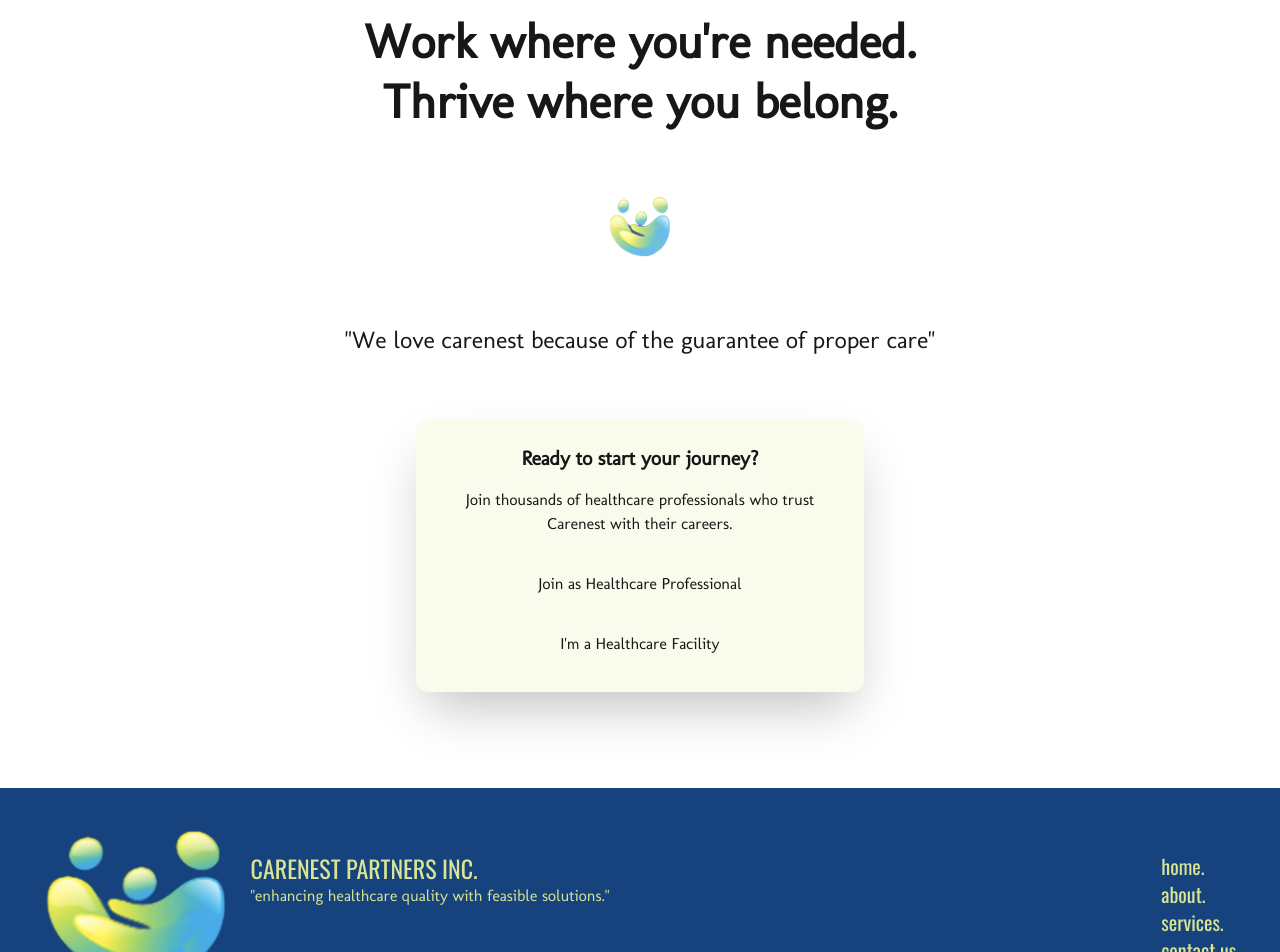
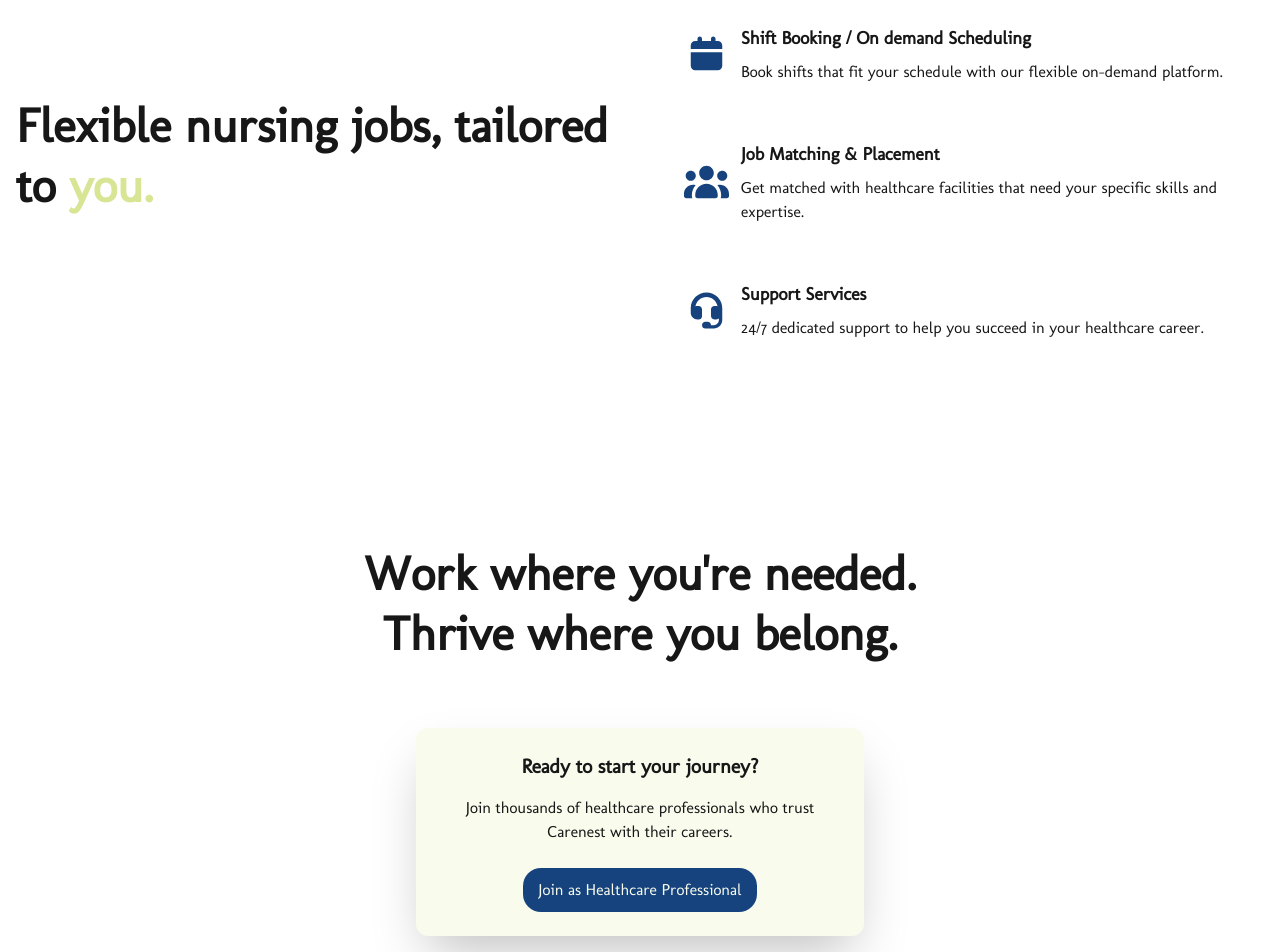
Before and after one commit to snugcoder/carenestpartnersinc, a Next.js app in the folder carenestpartners/: page / in a window 1280 px wide. Shown: the part 640-1592 px from the top of the page. Built offline with nearby package versions, Linux system fonts and the light colour scheme; a web font is replaced by a local one.

Commit message:
draft one completed

```diff
--- /dev/null
+++ b/carenestpartners/src/app/components/Features.jsx
@@ -0,0 +1,84 @@
+export const FeaturesSection = () => {
+
+  const Calender = () => (
+    <svg xmlns="http://www.w3.org/2000/svg" viewBox="0 0 640 640" width={45} height={45} fill="#16437E">
+      {/* <!--!Font Awesome Free v7.0.0 by @fontawesome - https://fontawesome.com License - https://fontawesome.com/license/free Copyright 2025 Fonticons, Inc.--> */}
+      <path d="M224 64C206.3 64 192 78.3 192 96L192 128L160 128C124.7 128 96 156.7 96 192L96 240L544 240L544 192C544 156.7 515.3 128 480 128L448 128L448 96C448 78.3 433.7 64 416 64C398.3 64 384 78.3 384 96L384 128L256 128L256 96C256 78.3 241.7 64 224 64zM96 288L96 480C96 515.3 124.7 544 160 544L480 544C515.3 544 544 515.3 544 480L544 288L96 288z" /></svg>
+  );
+
+  const Users = () => (
+    <svg xmlns="http://www.w3.org/2000/svg" viewBox="0 0 640 640" width={45} height={45} fill="#16437E">
+        {/* <!--!Font Awesome Free v7.0.0 by @fontawesome - https://fontawesome.com License - https://fontawesome.com/license/free Copyright 2025 Fonticons, Inc.--> */}
+        <path d="M320 80C377.4 80 424 126.6 424 184C424 241.4 377.4 288 320 288C262.6 288 216 241.4 216 184C216 126.6 262.6 80 320 80zM96 152C135.8 152 168 184.2 168 224C168 263.8 135.8 296 96 296C56.2 296 24 263.8 24 224C24 184.2 56.2 152 96 152zM0 480C0 409.3 57.3 352 128 352C140.8 352 153.2 353.9 164.9 357.4C132 394.2 112 442.8 112 496L112 512C112 523.4 114.4 534.2 118.7 544L32 544C14.3 544 0 529.7 0 512L0 480zM521.3 544C525.6 534.2 528 523.4 528 512L528 496C528 442.8 508 394.2 475.1 357.4C486.8 353.9 499.2 352 512 352C582.7 352 640 409.3 640 480L640 512C640 529.7 625.7 544 608 544L521.3 544zM472 224C472 184.2 504.2 152 544 152C583.8 152 616 184.2 616 224C616 263.8 583.8 296 544 296C504.2 296 472 263.8 472 224zM160 496C160 407.6 231.6 336 320 336C408.4 336 480 407.6 480 496L480 512C480 529.7 465.7 544 448 544L192 544C174.3 544 160 529.7 160 512L160 496z" /></svg>
+
+  )
+
+  const Headset = () => (
+    <svg xmlns="http://www.w3.org/2000/svg" viewBox="0 0 640 640" width={45} height={45} fill="#16437E">
+      {/* <!--!Font Awesome Free v7.0.0 by @fontawesome - https://fontawesome.com License - https://fontawesome.com/license/free Copyright 2025 Fonticons, Inc.--> */}
+      <path d="M320 128C241 128 175.3 185.3 162.3 260.7C171.6 257.7 181.6 256 192 256L208 256C234.5 256 256 277.5 256 304L256 400C256 426.5 234.5 448 208 448L192 448C139 448 96 405 96 352L96 288C96 164.3 196.3 64 320 64C443.7 64 544 164.3 544 288L544 456.1C544 522.4 490.2 576.1 423.9 576.1L336 576L304 576C277.5 576 256 554.5 256 528C256 501.5 277.5 480 304 480L336 480C362.5 480 384 501.5 384 528L384 528L424 528C463.8 528 496 495.8 496 456L496 435.1C481.9 443.3 465.5 447.9 448 447.9L432 447.9C405.5 447.9 384 426.4 384 399.9L384 303.9C384 277.4 405.5 255.9 432 255.9L448 255.9C458.4 255.9 468.3 257.5 477.7 260.6C464.7 185.3 399.1 127.9 320 127.9z" /></svg>
+  )
+
+  const features = [
+    {
+      icon: Calender,
+      title: "Shift Booking / On demand Scheduling",
+      description: "Book shifts that fit your schedule with our flexible on-demand platform."
+    },
+    {
+      icon: Users,
+      title: "Job Matching & Placement",
+      description: "Get matched with healthcare facilities that need your specific skills and expertise."
+    },
+    {
+      icon: Headset,
+      title: "Support Services",
+      description: "24/7 dedicated support to help you succeed in your healthcare career."
+    }
+  ];
+
+  return (
+    <section className="py-16 lg:py-24 bg-background">
+      <div className="container mx-auto px-4">
+        <div className="grid grid-cols-1 lg:grid-cols-2 gap-16 items-center">
+          {/* Content */}
+          <div className="space-y-8">
+            <h2 className="text-4xl lg:text-5xl font-bold text-foreground leading-tight">
+              Flexible nursing jobs, tailored to{" "}
+              <span className="text-primary text-[#D8E594]">you.</span>
+            </h2>
+
+            {/* Decorative Elements */}
+            <div className="flex items-center space-x-2">
+              <div className="w-4 h-4 bg-primary rounded-full"></div>
+              <div className="w-3 h-3 bg-secondary-dark rounded-full"></div>
+              <div className="w-5 h-5 bg-healthcare-green rounded-full"></div>
+            </div>
+          </div>
+
+          {/* Features List */}
+          <div className="space-y-8">
+            {features.map((feature, index) => (
+              <div
+                key={index}
+                className="flex items-start space-x-4 group"
+              >
+                <div className="bg-primary p-3 rounded-lg group-hover:bg-primary/20 transition-colors flex gap-3">
+                  <div className="{/*bg-amber-100 flex items-center rounded-md p-0.5*/}"> <feature.icon className="h-2 w-2 text-primary"/>  </div>
+                <div className="space-y-2">
+                  <h3 className="text-lg font-semibold text-foreground">
+                    {feature.title}
+                  </h3>
+                  <p className="text-muted-foreground">
+                    {feature.description}
+                  </p>
+                </div>
+                </div>
+              </div>
+            ))}
+          </div>
+        </div>
+      </div>
+    </section>
+  );
+};
--- a/carenestpartners/src/app/components/Footer.jsx
+++ b/carenestpartners/src/app/components/Footer.jsx
@@ -3,7 +3,7 @@
 export default function Footer() {
   return (
       <footer className=" bg-[#16437E]">
-        <div className="footer sm:footer-horizontal text-base-content p-10 flex justify-between">
+        <div className="footer sm:footer-horizontal text-base-content p-10">
         <aside className="flex gap-5">
           <img src="./images/carenest_fullimg.svg" alt="Carenest Partners Inc Logo." className="h-40" />
           <div className="pt-6 footer-text">
@@ -15,7 +15,7 @@
           {/* could place media here in the future */}
         </aside>
 
-        <div className="footer-text pt-6 text-xl">
+        <div className="footer-text pt-6 pl-4 text-xl">
           <nav>
             <Link href="/"><h6 className="footer-title flex">home.</h6></Link>
           </nav>
@@ -31,7 +31,7 @@
           </nav>
         </div>
         </div>
-        <div className="footer-text flex justify-center pb-4 text-[#F9FBED]"><p> © 2025 Carenest Partners Inc. All rights reserved.</p></div>
+        <div className="footer-text copyright flex justify-center pb-4 text-[#F9FBED]"><p> © 2025 Carenest Partners Inc. All rights reserved.</p></div>
       </footer>
   );
 }
--- a/carenestpartners/src/app/components/InfoBanner.jsx
+++ /dev/null
@@ -1,16 +0,0 @@
-export default function InfoBanner() {
-    return (
-        <div id="infobanner">
-            <div className="leftside">
-            <h1 id="infotitle">Smart Staffing For A Healthier Tommorrow</h1>
-            <button class="bg-transparent hover:bg-blue-500 text-blue-700 font-semibold hover:text-white py-2 px-4 border border-blue-500 hover:border-transparent rounded">
-                Join Our Network
-            </button>
-            </div>
-
-            <div className="rightside">
-                <img src="placeholder" alt="banner image"/>
-            </div>
-        </div>
-    );
-}
--- a/carenestpartners/src/app/components/Motivation.jsx
+++ b/carenestpartners/src/app/components/Motivation.jsx
@@ -3,17 +3,6 @@
 export const Motivation = () => {
   return (
     <>
-    {/* <section className="carousel">
-    <div>
-      <h2>Flexible nursing positions, tailored to you.</h2>
-    </div>
-    <div className="carousel-inner">
-      <div className="carousel-item active">
-        <h3>Access nursing opportunities in your area</h3>
-        <p>No matter your </p>
-      </div>
-    </div>
-    </section> */}
     <section className="py-16 lg:py-24 bg-healthcare-cream">
       <div className="container mx-auto px-4 text-center">
         <div className="max-w-4xl mx-auto space-y-8">
@@ -23,7 +12,7 @@
             <span className="text-primary">Thrive where you belong.</span>
           </h2>
 
-          {/* Logo */}
+          {/* Logo
           <div className="flex justify-center py-8">
             <Image
               src="/images/carenestpartnerslogo.png"
@@ -34,10 +23,10 @@
             />
           </div>
 
-          {/* Testimonial */}
+          // Testimmonial
           <blockquote className="text-xl lg:text-2xl text-foreground font-medium max-w-2xl mx-auto">
             "We love carenest because of the guarantee of proper care"
-          </blockquote>
+          </blockquote> */}
 
           {/* CTA Section */}
           <div className="pt-8">
@@ -49,11 +38,8 @@
                 Join thousands of healthcare professionals who trust Carenest with their careers.
               </p>
               <div className="space-y-3">
-                <button className="w-full btn-healthcare-primary px-6 py-3 rounded-lg font-medium">
+                <button className="btn-healthcare-primary px-5 py-3 rounded-lg font-medium mx-auto">
                   Join as Healthcare Professional
-                </button>
-                <button className="w-full btn-healthcare-secondary px-6 py-3 rounded-lg font-medium">
-                  I'm a Healthcare Facility
                 </button>
               </div>
             </div>
--- a/carenestpartners/src/app/globals.css
+++ b/carenestpartners/src/app/globals.css
@@ -36,7 +36,7 @@
   font-family: var(--font-sorts-mill-goudy);
 }
 
-.logo-font, .footer-title {
+.logo-font, .footer-title, .copyright {
   font-family: var(--font-oswald);
 }
 
@@ -57,7 +57,7 @@
 
 /* clickables */
 
-.banner-btn{
+.banner-btn, .btn-healthcare-primary{
   background-color: #16437E;
   color: #F9FBED;
   border-radius: 18px;
@@ -65,7 +65,7 @@
   transition: all 0.3s ease;
 }
 
-.banner-btn:hover{
+.banner-btn:hover, .btn-healthcare-primary:hover{
   transform: translateY(-4px);
 }
 
--- a/carenestpartners/src/app/page.js
+++ b/carenestpartners/src/app/page.js
@@ -2,7 +2,7 @@
 import IntroBanner from "./components/IntroBanner";
 import { Motivation } from "./components/Motivation";
 import { Marquee } from "./components/Marquee";
-
+import { FeaturesSection } from "./components/Features";
 
 export default function HomePage() {
     return (
@@ -11,7 +11,7 @@
             <br></br>
             <div className="container mx-auto">
                 <IntroBanner />
-
+                <FeaturesSection/>
                 <Motivation />
             </div>
         </div>
```
